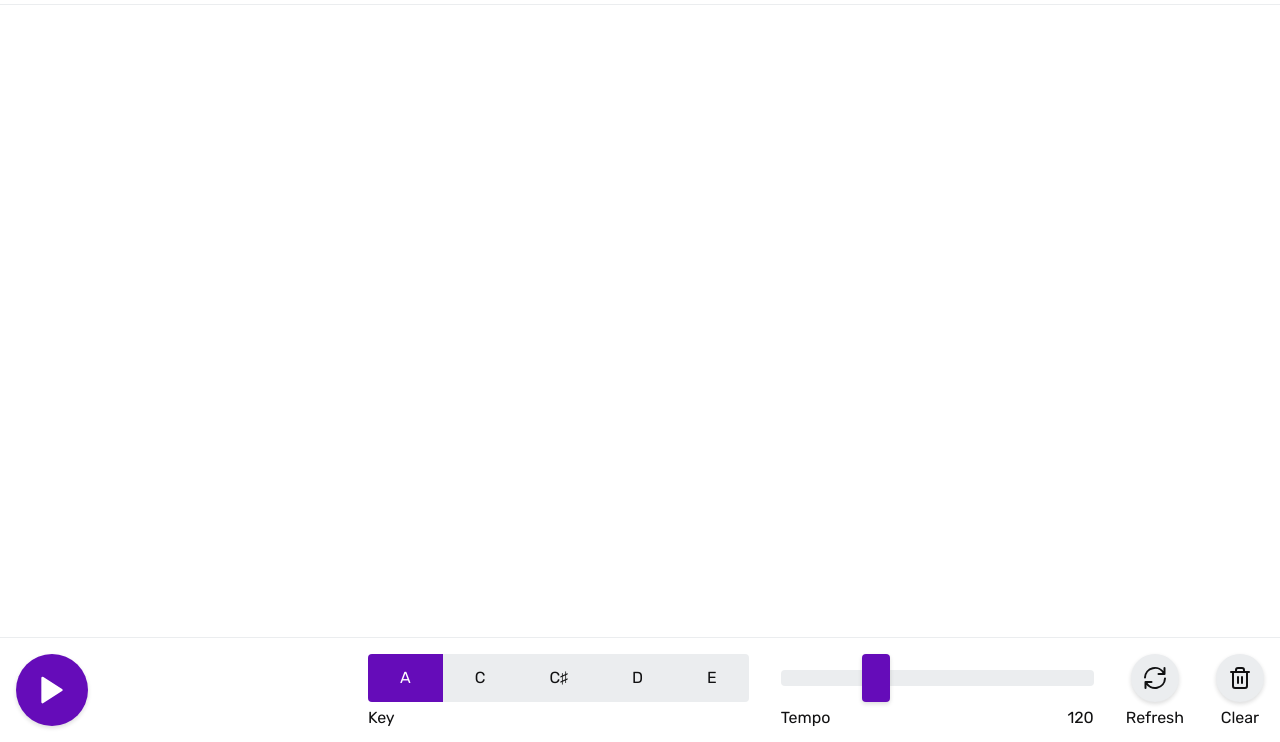
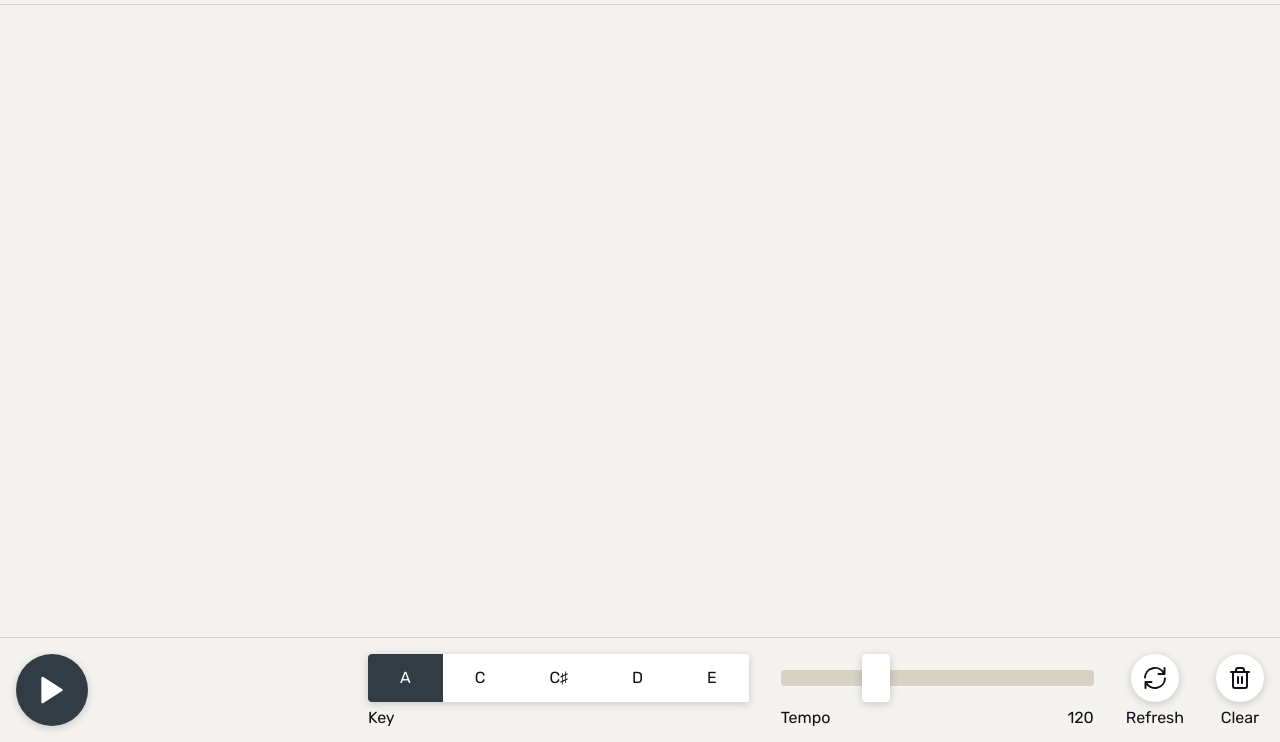
Before and after one commit to chrisschnaars/tone-toggles, a website built with Parcel: page src/index.html in a window 1280 px wide. Shown: the part 58-800 px from the top of the page. Built offline with nearby package versions, Linux system fonts and the light colour scheme.

Commit message:
Global styles update

```diff
--- a/src/js/modules/audio/color-settings.js
+++ b/src/js/modules/audio/color-settings.js
@@ -1,19 +1,20 @@
 const colorSettings = [
-    { note: 'A', color: '#DC312E' },
-    { note: 'A&#9839;', color: '#E3682F' },
-    { note: 'B&#9837;', color: '#E3682F' },
-    { note: 'B', color: '#E6822C' },
-    { note: 'B&#9839;', color: '#F5CC00' },
-    { note: 'C', color: '#F5CC00' },
-    { note: 'C&#9839;', color: '#39E14F' },
-    { note: 'D', color: '#19CC67' },
-    { note: 'D&#9839;', color: '#1FDBCC' },
-    { note: 'E&#9837;', color: '#1FDBCC' },
-    { note: 'E', color: '#10A3D4' },
-    { note: 'F', color: '#6700FF' },
-    { note: 'F&#9839;', color: '#A620D2' },
-    { note: 'G', color: '#CB1DCB' },
-    { note: 'G&#9839;', color: '#D92170' },
+    { note: 'A', color: '#EF476F' },
+    { note: 'A&#9839;', color: '#F36A6D' },
+    { note: 'B&#9837;', color: '#F36A6D' },
+    { note: 'B', color: '#F78C6B' },
+    { note: 'B&#9839;', color: '#FBAF69' },
+    { note: 'C', color: '#FBAF69' },
+    { note: 'C&#9839;', color: '#FFD166' },
+    { note: 'D', color: '#83D483' },
+    { note: 'D&#9839;', color: '#06D6A0' },
+    { note: 'E&#9837;', color: '#06D6A0' },
+    { note: 'E', color: '#1CABB0' },
+    { note: 'E&#9839;', color: '#1CABB0' },
+    { note: 'F', color: '#317FBF' },
+    { note: 'F&#9839;', color: '#6171AB' },
+    { note: 'G', color: '#906397' },
+    { note: 'G&#9839;', color: '#C05583' },
 ];
 
 export default colorSettings;
--- a/src/scss/components/_buttons.scss
+++ b/src/scss/components/_buttons.scss
@@ -14,7 +14,8 @@ $_primary-btn-size: 4.5rem;
     color: $color_white;
     &:focus,
     &:hover {
-        background-color: $color_primary-dark;
+        background-color: $color_primary;
+        opacity: 0.8;
     }
 }
 
@@ -74,6 +75,6 @@ $_primary-btn-size: 4.5rem;
     }
 
     &:hover {
-        background-color: $color_primary-dark;
+        background-color: $color_primary;
     }
 }
--- a/src/scss/components/_control-bar.scss
+++ b/src/scss/components/_control-bar.scss
@@ -1,5 +1,5 @@
 .control-bar {
-    border-top: 1px solid $color_gray-2;
+    border-top: 1px solid $color_tan-4;
 }
 
 .control-bar__inner-container {
@@ -65,6 +65,7 @@
 }
 
 .control-bar__toggle-group {
+    box-shadow: 0px 2px 8px 0px hsla(207, 61, 10, 0.2);
     display: flex;
     justify-content: flex-start;
 }
--- a/src/scss/components/_tone-toggles.scss
+++ b/src/scss/components/_tone-toggles.scss
@@ -17,10 +17,10 @@
 
 .tone-toggles__toggle {
     align-items: center;
-    background-color: $color_gray-1;
-    border: 0.125rem solid $color_gray-3;
-    border-radius: $border-radius_btn;
-    color: $color_gray-4;
+    background-color: $color_tan-2;
+    border: 2px solid $color_tan-4;
+    border-radius: 8px;
+    color: $color_dark-gray;
     display: flex;
     flex: 1 0 0;
     flex-direction: column;
@@ -32,9 +32,7 @@
 
     &:focus,
     &:hover {
-        background-color: $color_gray-2;
-        border-color: $color_gray-3;
-        color: $color_gray-5;
+        background-color: $color_tan-3;
         cursor: pointer;
         outline: none;
         transform: scale(0.99);
--- a/src/scss/components/_top-bar.scss
+++ b/src/scss/components/_top-bar.scss
@@ -1,5 +1,5 @@
 .top-bar {
-    border-bottom: 1px solid $color_gray-2;
+    border-bottom: 1px solid $color_tan-4;
 }
 
 .top-bar__inner-container {
--- a/src/scss/elements/_forms.scss
+++ b/src/scss/elements/_forms.scss
@@ -7,10 +7,10 @@ body:not(.user-is-tabbing) textarea:focus {
 
 button {
     align-items: center;
-    background: $color_gray-2;
+    background: $color_white;
     border: none;
     border-radius: $border-radius_btn;
-    box-shadow: 0px 2px 4px 0px rgba(17, 17, 18, 0.15);
+    box-shadow: 0px 2px 8px 0px hsla(208, 22, 7, 0.2);
     color: $color_black;
     cursor: pointer;
     display: flex;
@@ -22,16 +22,16 @@ button {
     margin: 0;
     padding: 0.75rem;
     text-decoration: none;
-    transition: background-color $transition-duration-base $transition-timing-base;
+    transition: all $transition-duration-base $transition-timing-base;
 
     &:active {
-        background-color: $color_gray-4;
+        background-color: $color_medium-gray;
         box-shadow: 0px 2px 10px 0px rgba(17, 17, 18, 0.15);
     }
 
     &:hover,
     &:focus {
-        background-color: $color_gray-3;
+        background-color: $color_light-gray;
     }
 
     > * {
--- a/src/scss/objects/_overlay.scss
+++ b/src/scss/objects/_overlay.scss
@@ -1,5 +1,5 @@
 .overlay {
-    background-color: $color_gray-1;
+    background-color: $color_tan-1;
     height: 100%;
     left: 0;
     opacity: 0;
--- a/src/scss/objects/_site.scss
+++ b/src/scss/objects/_site.scss
@@ -1,4 +1,5 @@
 .site {
+    background-color: $color_tan-1;
     display: flex;
     flex-direction: column;
     height: 100%;
--- a/src/scss/settings/_variables.scss
+++ b/src/scss/settings/_variables.scss
@@ -20,19 +20,20 @@ $font-weight_sub-heading: 500;
 $font-weight_body: 400;
 
 // Colors
+$color_tan-1: #f5f3f0;
+$color_tan-2: #eeece7;
+$color_tan-3: #e4e0d8;
+$color_tan-4: #d7d1c6;
+
 $color_white: #ffffff;
-$color_gray-1: #f8f9fa;
-$color_gray-2: #ebedef;
-$color_gray-3: #dee1e3;
-$color_gray-4: #c2c8cb;
-$color_gray-5: #3e3e42;
-$color_black: #111112;
-$color_tone-toggles-purple: #650cb9;
+$color_light-gray: #e5e8eb;
+$color_medium-gray: #77838d;
+$color_dark-gray: #313c45;
+$color_black: #0e1216;
 
 // UI Colors
-$color_primary: $color_tone-toggles-purple;
-$color_primary-dark: #490985;
-$color_primary-light: #8f27f1;
+$color_background: $color_tan-1;
+$color_primary: $color_dark-gray;
 $color_text: $color_black;
 
 // Spacing
--- a/src/scss/tools/_range-slider-mixin.scss
+++ b/src/scss/tools/_range-slider-mixin.scss
@@ -1,27 +1,27 @@
 $_slider_thumb-size: 3rem;
 $_slider-track-height: 1rem;
-$_slider_track-color: $color_gray-2;
+$_slider_track-color: $color_tan-4;
 
 @mixin track {
     animation: $transition-duration-base;
-    box-shadow: 0px 2px 4px 0px rgba(17, 17, 18, 0.15);
     cursor: pointer;
     height: $_slider_track-height;
     width: 100%;
 }
 
 @mixin thumb {
-    background: $color_primary;
+    background: $color_white;
     border: none;
     border-radius: $border-radius_btn;
-    box-shadow: 0px 2px 4px 0px rgba(17, 17, 18, 0.15);
+    box-shadow: 0px 2px 8px 0px hsla(208, 22, 7, 0.2);
     cursor: pointer;
     height: $_slider_thumb-size;
+    transition: all $transition-duration-base $transition-timing-base;
     width: 1.75rem;
 
     &:focus,
     &:hover {
-        background-color: $color_primary-dark;
+        background-color: $color_primary;
     }
 }
 
```
